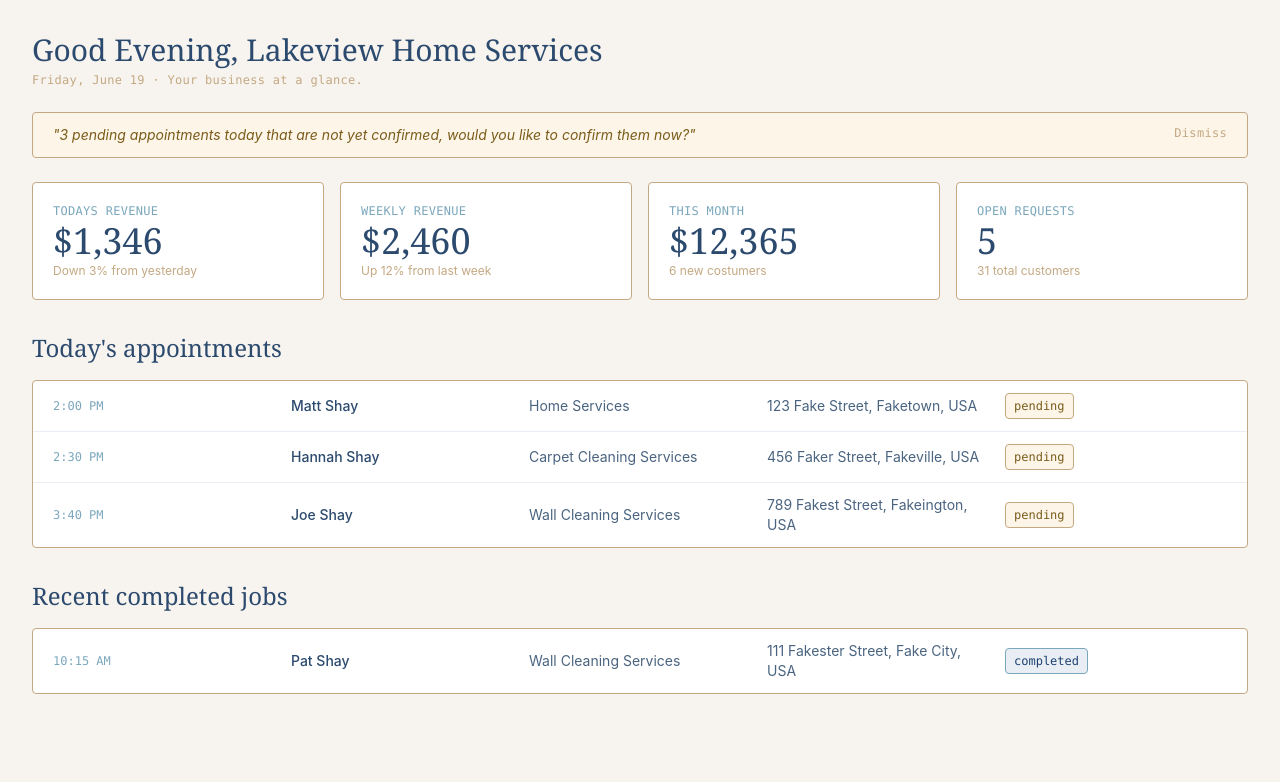
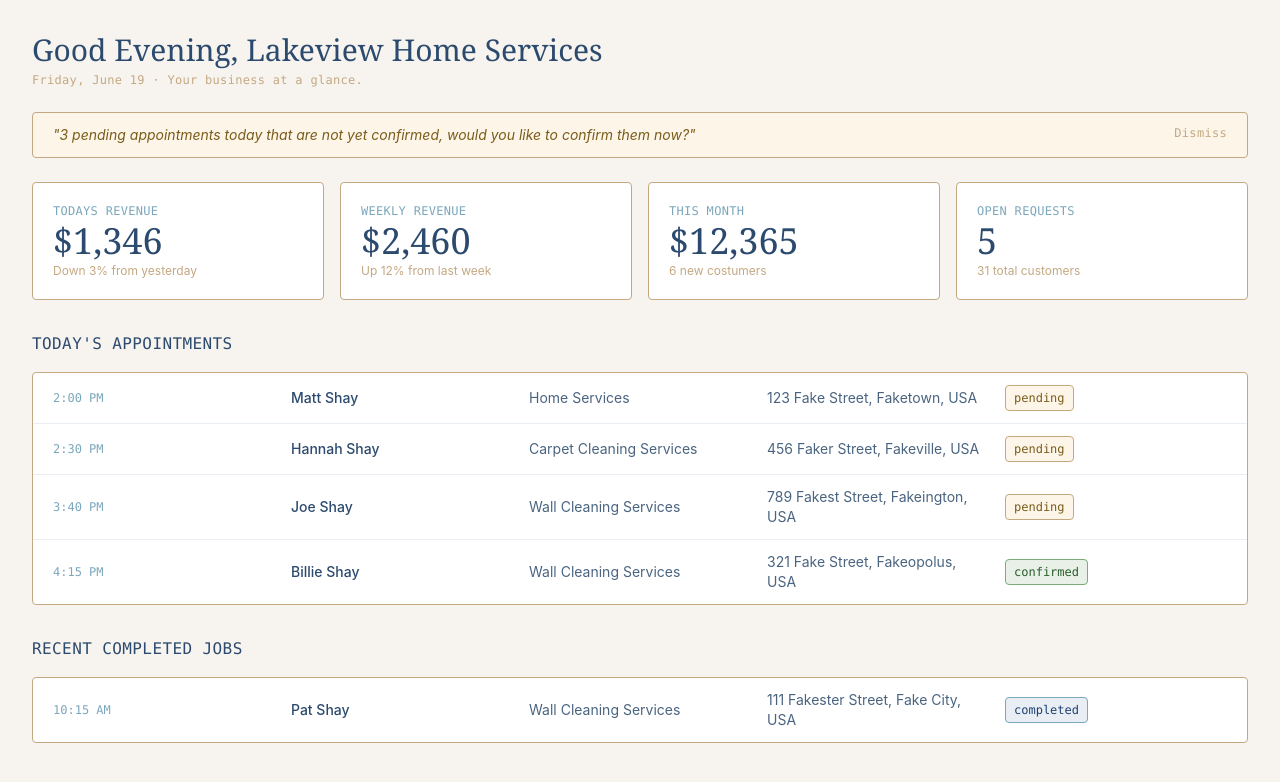
Before and after one commit to DMS6179/portfolio-matt-shay, a React app: page / in a window 1280 px wide. Shown: the top 782 px of the page. Built offline with nearby package versions, Linux system fonts and the light colour scheme; the HTML template or start-up script is replaced by a standard one.

Commit message:
Section heading styling, confirmed status pill, appointment formatting polish

```diff
--- a/src/components/dashboard/Dashboard.tsx
+++ b/src/components/dashboard/Dashboard.tsx
@@ -48,7 +48,7 @@ function Dashboard({ businessName, todaysAppointments, completedAppointments, st
         </div>
 
         {/* Today's Appointments */}
-        <h2 className="font-serif text-2xl font-light text-[#2C4A6E] mb-4">
+        <h2 className="font-mono text-m text-[#2C4A6E] tracking-wide uppercase mb-4">
           Today's appointments
         </h2>
         <div className="bg-white border border-[#C4A882] rounded mb-8">
@@ -66,7 +66,7 @@ function Dashboard({ businessName, todaysAppointments, completedAppointments, st
         </div>
 
         {/* Completed Jobs */}
-        <h2 className="font-serif text-2xl font-light text-[#2C4A6E] mb-4">
+        <h2 className="font-mono text-m text-[#2C4A6E] tracking-wide uppercase mb-4">
           Recent completed jobs
         </h2>
         <div className="bg-white border border-[#C4A882] rounded">
--- a/src/demo/DashboardDemo.tsx
+++ b/src/demo/DashboardDemo.tsx
@@ -35,6 +35,18 @@ function DashboardDemo() {
             service : "Wall Cleaning Services",
             location : "789 Fakest Street, Fakeington, USA",
             status : "pending" ,
+        },
+
+        //Fake Completed Appointments
+
+        {
+            id : "app0004",
+            createdAt : "2026-06-17T08:00:00",
+            appTime:    "2026-06-18T16:15:00",
+            name : "Billie Shay",
+            service : "Wall Cleaning Services",
+            location : "321 Fake Street, Fakeopolus, USA",
+            status : "confirmed" ,
         }]
 
         //Fake Completed Appointments
```
